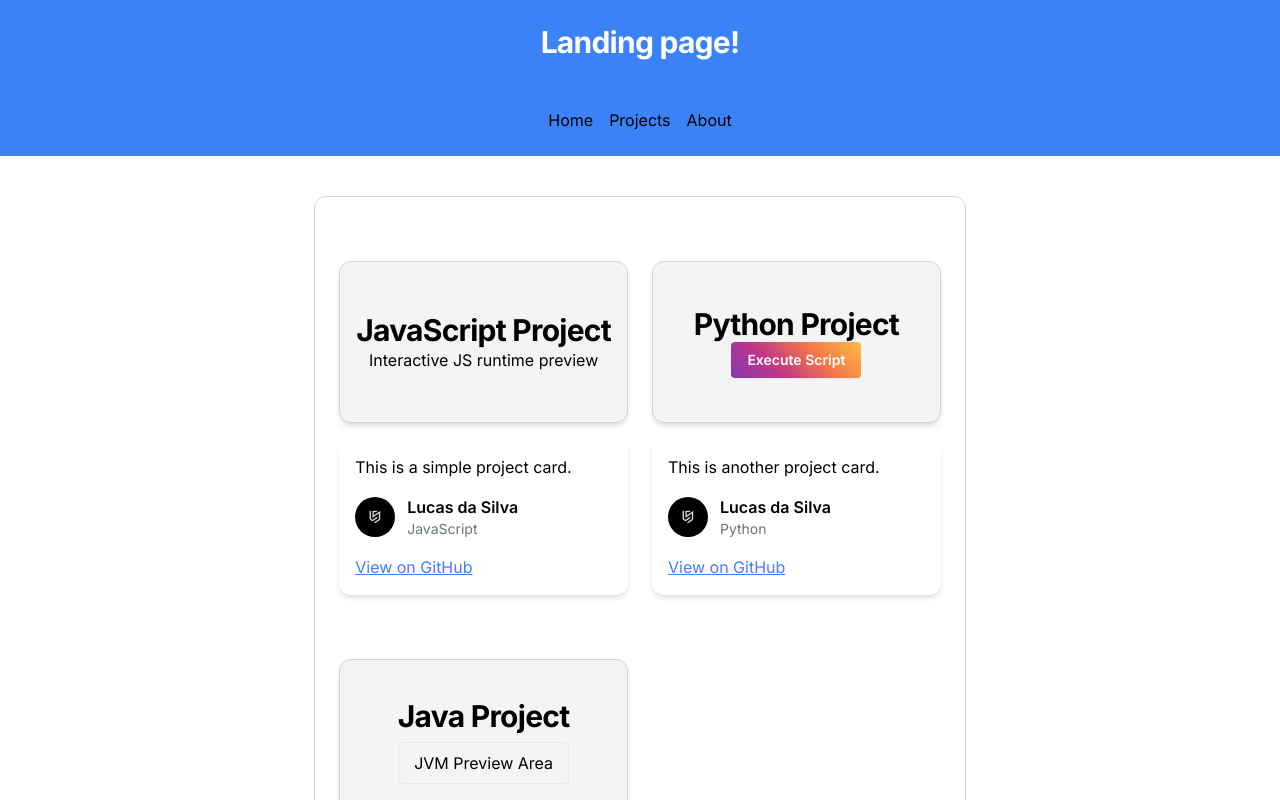
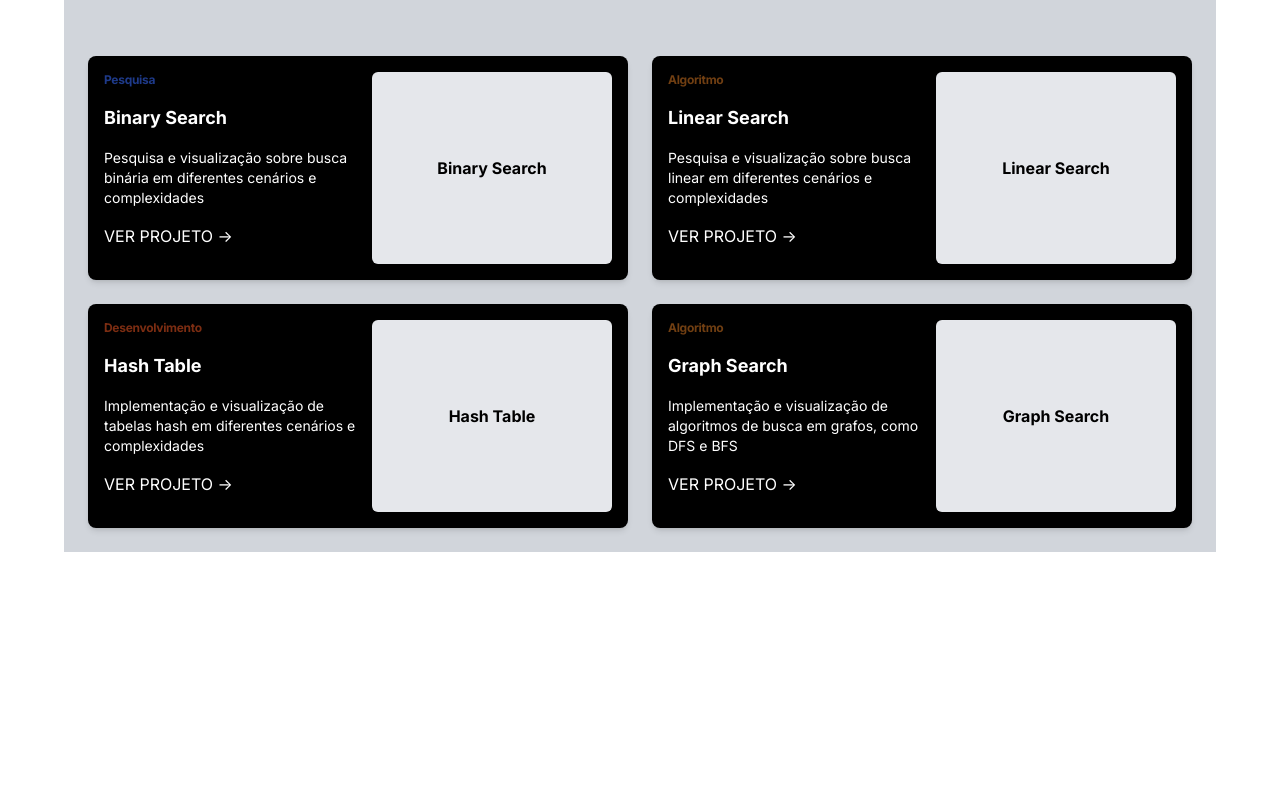
Before and after one commit to lsilva100/PixelCode, a Next.js app: page / in a window 1280 px wide. Shown: the top 800 px of the page. Built offline with nearby package versions, Linux system fonts and the light colour scheme.

Commit message:
feat(projectGallery): add project gallery component

```diff
--- a/src/app/components/NavBar.tsx
+++ /dev/null
@@ -1,19 +0,0 @@
-import Link from "next/link";
-
-export default function NavBar() {
-    return (
-    <nav className="w-full bg-blue-500 py-6 flex justify-center items-center">
-      <div className="flex gap-4">
-        <Link href="/">Home</Link>
-
-        <Link href="/projects">
-          Projects
-        </Link>
-
-        <Link href="/about">
-          About
-        </Link>
-      </div>
-    </nav>
-    );
-}
--- /dev/null
+++ b/src/app/components/ProjectGallery.tsx
@@ -0,0 +1,78 @@
+
+
+
+export default function ProjectsGallery() {
+  return (
+   <div className="mt-8 grid grid-cols-1 sm:grid-cols-2 md:grid-cols-2 gap-6">
+      <ProjectCard children={BinarySearchPreview()} projectInfo={{ class: { name: "Pesquisa", textColor: "text-blue-900" }, title: "Binary Search", description: ["Pesquisa e visualização sobre busca binária em diferentes cenários e complexidades"], link: "#" }} />
+      <ProjectCard children={LinearSearchPreview()} projectInfo={{ class: { name: "Algoritmo", textColor: "text-yellow-900" }, title: "Linear Search", description: ["Pesquisa e visualização sobre busca linear em diferentes cenários e complexidades"], link: "#" }} />
+      <ProjectCard children={HashTablePreview()} projectInfo={{ class: { name: "Desenvolvimento", textColor: "text-orange-900" }, title: "Hash Table", description: ["Implementação e visualização de tabelas hash em diferentes cenários e complexidades"], link: "#" }} />
+        <ProjectCard children={GraphSearchPreview()} projectInfo={{ class: { name: "Algoritmo", textColor: "text-yellow-900" }, title: "Graph Search", description: ["Implementação e visualização de algoritmos de busca em grafos, como DFS e BFS"], link: "#" }} />
+    </div>
+  );
+}
+
+function ProjectCard({children, projectInfo}: Readonly<ProjectPreviewProps> ) {
+  return (
+    <div className="flex bg-black text-white rounded-lg shadow-md p-4 ">
+      <div className="flex flex-col gap-4">
+        <h1 className={`text-left ${projectInfo.class.textColor} text-xs`}> {projectInfo.class.name} </h1>
+        <h2 className="font-bold text-lg"> {projectInfo.title} </h2>
+        <p className="text-left text-sm font-arial"> {projectInfo.description[0]} </p>
+        <a href={projectInfo.link} className="text-white hover:text-blue-300 cursor-pointer">VER PROJETO -&gt; </a>
+      </div>
+      <div className="text-center ml-4">
+        {children}
+      </div>
+    </div>
+  );
+}
+
+interface category {
+    name: string;
+    textColor: string;
+}
+
+type ProjectInfoProps = {
+    class: category;
+    title: string;
+    description: string[];
+    link: string;
+};
+
+type ProjectPreviewProps = {
+    children : React.ReactNode;
+    projectInfo: ProjectInfoProps;
+};
+
+function BinarySearchPreview() {
+  return (
+    <div className="w-60 h-48 bg-gray-200 rounded-md flex items-center justify-center">
+      <span className="text-black font-bold">Binary Search</span>
+    </div>
+  );
+}
+
+function LinearSearchPreview() {
+  return (
+    <div className="w-60 h-48 bg-gray-200 rounded-md flex items-center justify-center">
+      <span className="text-black font-bold">Linear Search</span>
+    </div>
+  );
+}
+
+function HashTablePreview() {
+  return (
+    <div className="w-60 h-48 bg-gray-200 rounded-md flex items-center justify-center">
+      <span className="text-black font-bold">Hash Table</span>
+    </div>
+  );
+}
+
+function GraphSearchPreview() {
+  return (
+    <div className="w-60 h-48 bg-gray-200 rounded-md flex items-center justify-center">
+      <span className="text-black font-bold">Graph Search</span>
+    </div>
+  );
+}
--- a/src/app/layout.tsx
+++ b/src/app/layout.tsx
@@ -1,7 +1,7 @@
 import type { Metadata } from "next";
 import { inter } from "@/app/ui/fonts";
 import "@/app/ui/globals.css";
-import NavBar from "@/app/components/NavBar";
+
 
 export const metadata: Metadata = {
   title: "PixelCode",
@@ -16,12 +16,6 @@ export default function RootLayout({ children }: Readonly<RootLayoutProps>) {
   return (
     <html lang="pt-br">
       <body className={`${inter.className} antialiased`}>
-        <div className="w-full bg-blue-500 py-6 flex justify-center items-center">
-        <h1 className="text-3xl font-bold text-white">
-          Landing page!
-        </h1>
-        </div>
-        <NavBar />
         {children}
       </body>
     </html>
--- a/src/app/page.tsx
+++ b/src/app/page.tsx
@@ -1,166 +1,12 @@
 import Image from "next/image";
+import ProjectsGallery from "./components/ProjectGallery";
 
 export default function Home() {
   return (
     <main className="w-full">
-      <ProjectsGallery />
+      <div className="max-w-6xl bg-gray-300 mx-auto p-6">
+        <ProjectsGallery />
+      </div>
     </main>
   );
 }
-
-type ProjectProps = {
-  children: React.ReactNode;
-  preview: React.ReactNode;
-};
-
-function ProjectCard({
-  children,
-  preview,
-}: ProjectProps) {
-  return (
-    <div className="w-full max-w-4xl mx-auto mt-10">
-      <ProjectPreview>
-        {preview}
-      </ProjectPreview>
-
-      <div className="bg-white p-4 shadow-md rounded-xl mt-4">
-        {children}
-      </div>
-    </div>
-  );
-}
-
-function JavaScriptPreview() {
-  return (
-    <div className="text-center">
-      <h1 className="text-3xl font-bold">
-        JavaScript Project
-      </h1>
-
-      <p>Interactive JS runtime preview</p>
-    </div>
-  );
-}
-
-function PythonPreview() {
-  return (
-    <div className="text-center">
-      <h1 className="text-3xl font-bold">
-        Python Project
-      </h1>
-
-      <button className="bg-blue-500 text-white px-4 py-2 rounded">
-        Execute Script
-      </button>
-    </div>
-  );
-}
-
-function JavaPreview() {
-  return (
-    <div className="text-center">
-      <h1 className="text-3xl font-bold">
-        Java Project
-      </h1>
-
-      <div className="border p-2 rounded mt-2">
-        JVM Preview Area
-      </div>
-    </div>
-  );
-}
-
-const PROJECTS = [
-  {
-    id: 1,
-    description: "This is a simple project card.",
-    author: "Lucas da Silva",
-    authorAvatar: "/avatars/lucas_s_avatar.webp",
-    language: "JavaScript",
-    githubLink: "dumb-link.com",
-    previewComponent: JavaScriptPreview,
-  },
-  {
-    id: 2,
-    description: "This is another project card.",
-    author: "Lucas da Silva",
-    authorAvatar: "/avatars/lucas_s_avatar.webp",
-    language: "Python",
-    githubLink: "dumb-link.com",
-    previewComponent: PythonPreview,
-  },
-  {
-    id: 3,
-    description: "This is a third project card.",
-    author: "Lucas das Neves",
-    authorAvatar: "/avatars/lucas_n_avatar.webp",
-    language: "Java",
-    githubLink: "dumb-link.com",
-    previewComponent: JavaPreview,
-  },
-];
-
-function ProjectsGallery() {
-  return (
-    <div className="max-w-6xl mx-auto border border-gray-300 rounded-xl p-6 mt-10">
-      <div className="grid grid-cols-1 md:grid-cols-2 gap-6">
-        {PROJECTS.map((project) => {
-          const PreviewComponent =
-            project.previewComponent;
-
-          return (
-            <ProjectCard
-              key={project.id}
-              preview={<PreviewComponent />}
-            >
-              <p>{project.description}</p>
-
-              <div className="flex items-center gap-3 mt-4">
-                <Image
-                  src={project.authorAvatar}
-                  alt={project.author}
-                  width={40}
-                  height={40}
-                  className="rounded-full object-cover"
-                />
-
-                <div>
-                  <p className="font-semibold">
-                    {project.author}
-                  </p>
-
-                  <p className="text-sm text-gray-500">
-                    {project.language}
-                  </p>
-                </div>
-              </div>
-
-              <a
-                href={project.githubLink}
-                target="_blank"
-                rel="noopener noreferrer"
-                className="text-blue-500 underline block mt-4"
-              >
-                View on GitHub
-              </a>
-            </ProjectCard>
-          );
-        })}
-      </div>
-    </div>
-  );
-}
-
-type ProjectPreviewProps = {
-  children?: React.ReactNode;
-};
-
-function ProjectPreview({
-  children,
-}: ProjectPreviewProps) {
-  return (
-    <div className="aspect-square md:aspect-video w-full border border-gray-300 rounded-xl shadow-md bg-gray-100 flex items-center justify-center p-4">
-      {children}
-    </div>
-  );
-}
--- a/tsconfig.json
+++ b/tsconfig.json
@@ -15,7 +15,7 @@
     "moduleResolution": "bundler",
     "resolveJsonModule": true,
     "isolatedModules": true,
-    "jsx": "preserve",
+    "jsx": "react-jsx",
     "incremental": true,
     "plugins": [
       {
```
